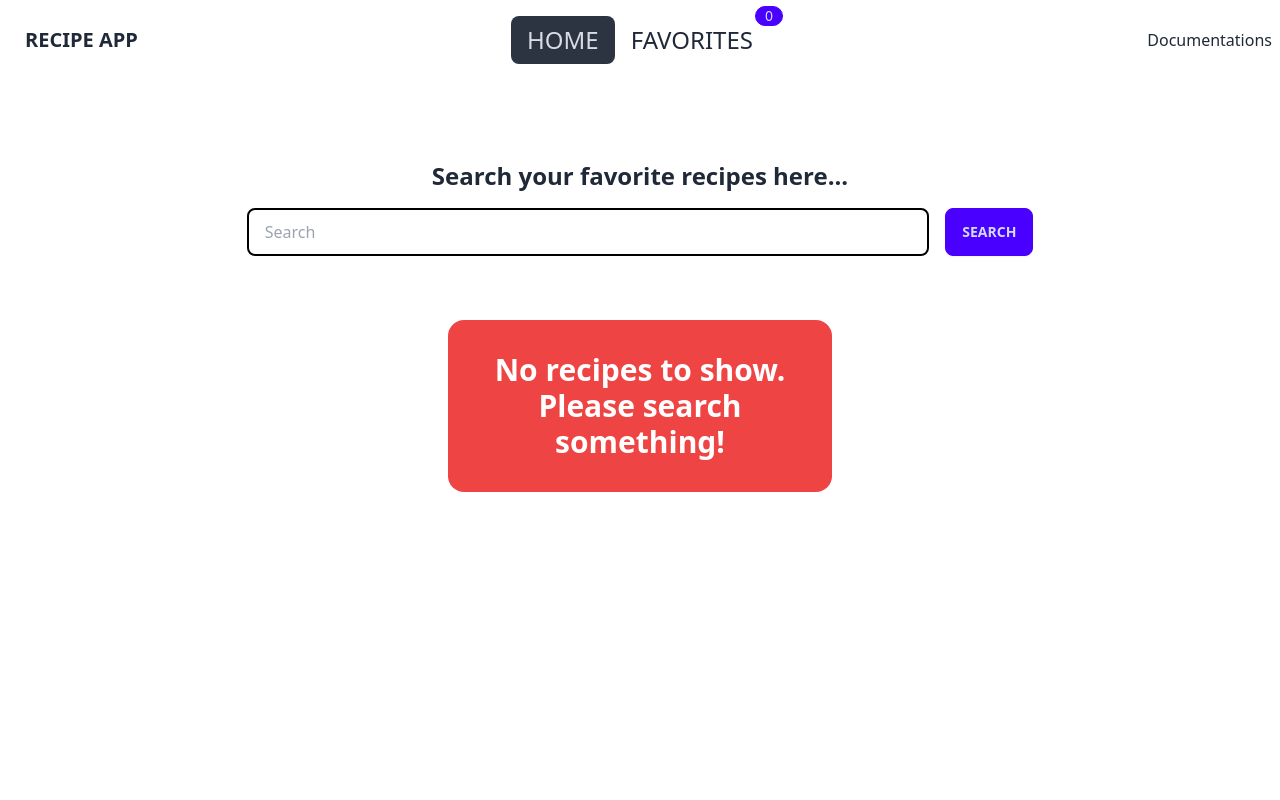
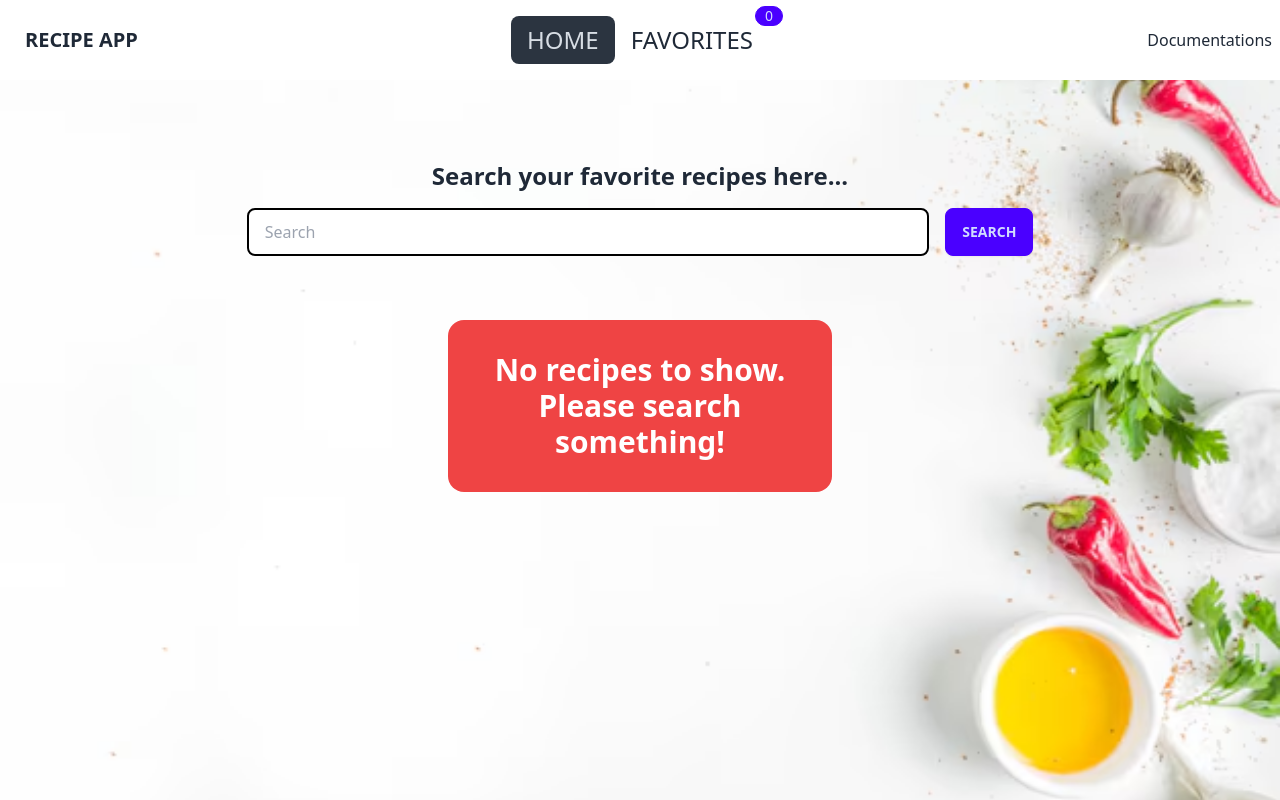
Before and after one commit to tanzimr8/recipe-app-with-tailwind, a React (Create React App) app: page / in a window 1280 px wide. Built offline with nearby package versions, Linux system fonts and the light colour scheme.

Commit message:
added background image in the body

```diff
--- a/src/index.css
+++ b/src/index.css
@@ -1,3 +1,11 @@
 @tailwind base;
 @tailwind components;
 @tailwind utilities;
+
+body{
+    background: url(images/bg.jpeg);
+    background-repeat: no-repeat;
+    background-size: cover;
+    background-position: center;
+    min-height: 100vh;
+}
```
Also changed, not shown: src/images/bg.jpeg (added).
